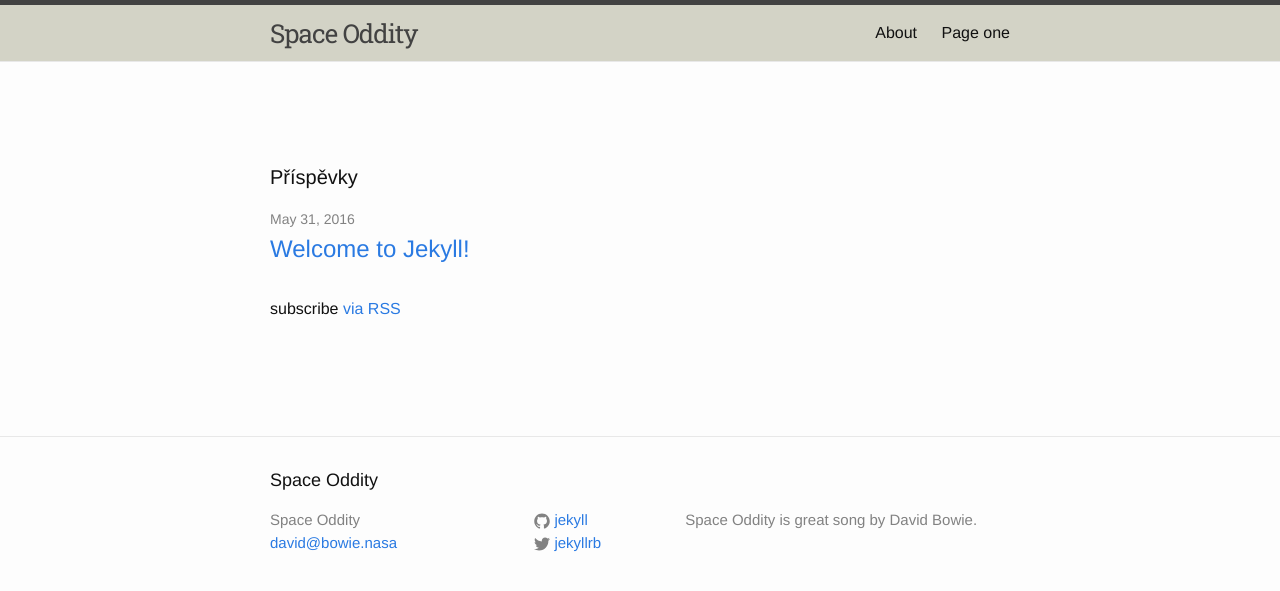
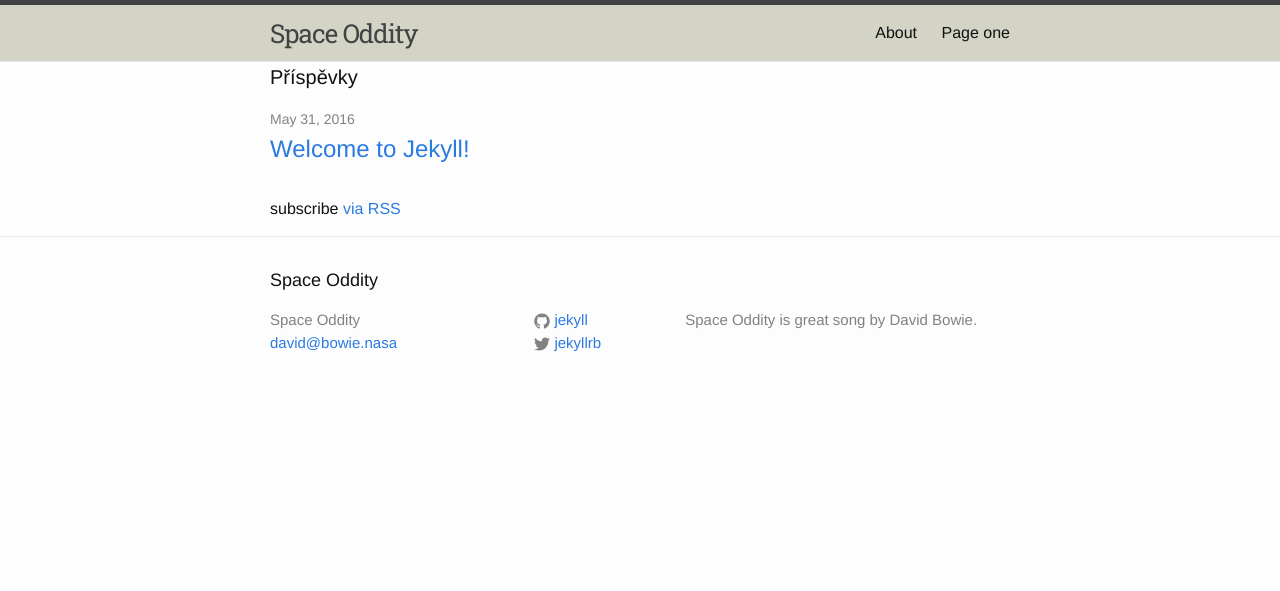
Before and after one commit to shm1ck/my-first-repo.github.io, a Jekyll site: the page built from index.html, in a window 1280 px wide. Shown: the top 591 px of the page. Built offline with Jekyll 4.4.1, drawn with Linux system fonts in a browser that asks for light colours.

Commit message:
Update _layout.scss

```diff
--- a/_sass/_layout.scss
+++ b/_sass/_layout.scss
@@ -171,7 +171,7 @@
  * Page content
  */
 .page-content {
-    padding: 100px 0;
+    padding: $spacing-unit 100;
 }
 
 .page-heading {
```
